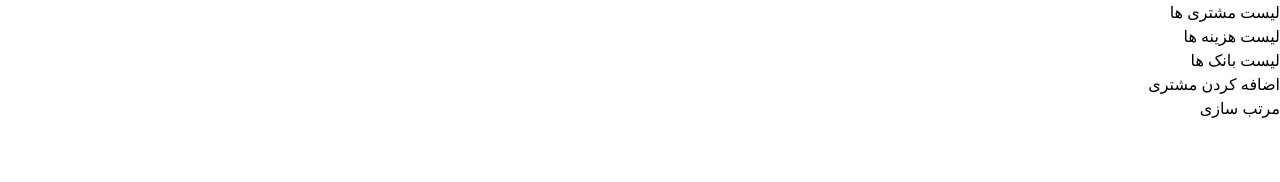
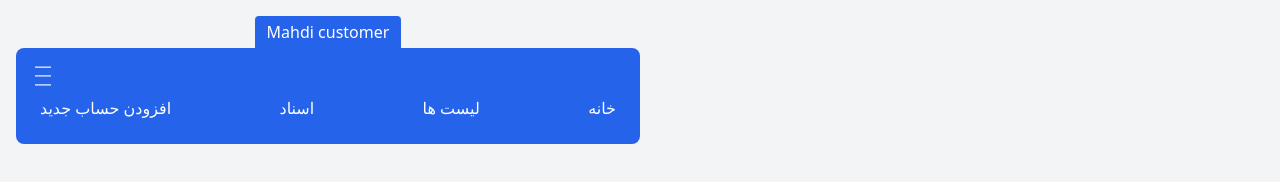
Before and after one commit to mhdix/Customer-documents, a website: page public/index.html in a window 1280 px wide. Drawn offline with nearby package versions, Linux system fonts and the light colour scheme.

Commit message:
craete basic header

```diff
--- a/public/index.html
+++ b/public/index.html
@@ -1,20 +1,52 @@
 <!DOCTYPE html>
 <html lang="en">
 <head>
-    <meta charset="UTF-8">
-    <meta name="viewport" content="width=device-width, initial-scale=1.0">
-    <title>customer document</title>
-    <link rel="stylesheet" href="./build/tailwind.css">
+  <meta charset="UTF-8">
+  <meta name="viewport" content="width=device-width, initial-scale=1.0">
+  <title>Dropdown Menu with JS</title>
+  <link rel="stylesheet" href="build/tailwind.css">
 </head>
-<body dir="rtl">
-    <header class="">
-        <ul>
-            <li>لیست مشتری ها</li>
-            <li>لیست هزینه ها</li>
-            <li>لیست بانک ها</li>
-            <li>اضافه کردن مشتری</li>
-            <li>مرتب سازی</li>
+<body class="bg-gray-100 justify-center items-center h-screen p-4">
+
+    <div class="w-1/2 justify-center text-center hidden md:flex">
+        <p class=" bg-blue-600 w-fit text-white px-3 py-1 rounded-t">
+            Mahdi customer
+        </p>
+    </div>
+  <!-- Navigation Bar -->
+  <nav class="bg-blue-600 text-white p-4 rounded-lg w-full md:w-1/2">
+    <div class="flex justify-between items-center">
+        <p class="text-white md:hidden">
+            Mahdi<br/>customer
+        </p>
+        <div class="rotate-90 flex">
+            <span>|</span>
+            <span>|</span>
+            <span>|</span>
+        </div>
+    </div>
+    <ul class="justify-between items-center hidden md:flex">
+      <li><a href="#" class="hover:bg-blue-700 p-2 rounded">افزودن حساب جدید</a></li>
+      <li><a href="#" class="hover:bg-blue-700 p-2 rounded">اسناد</a></li>
+
+      <!-- Dropdown Menu -->
+      <li class="relative">
+        <button id="dropdownButton" class="hover:bg-blue-700 p-2 rounded focus:outline-none">
+          لیست ها
+        </button>
+        <!-- Submenu -->
+        <ul id="dropdownMenu" class="absolute left-0 mt-2 bg-white text-black p-2 rounded-lg shadow-lg hidden">
+          <li><a href="#" class="block px-4 py-2 hover:bg-gray-200 rounded">Web Development</a></li>
+          <li><a href="#" class="block px-4 py-2 hover:bg-gray-200 rounded">App Development</a></li>
+          <li><a href="#" class="block px-4 py-2 hover:bg-gray-200 rounded">SEO Services</a></li>
         </ul>
-    </header>
+      </li>
+
+      <li><a href="#" class="hover:bg-blue-700 p-2 rounded">خانه</a></li>
+    </ul>
+  </nav>
+
+  <script src="https://cdnjs.cloudflare.com/ajax/libs/alpinejs/2.3.0/alpine-ie11.js"></script>
+
 </body>
 </html>
```
Also changed, not shown: public/build/tailwind.css.
